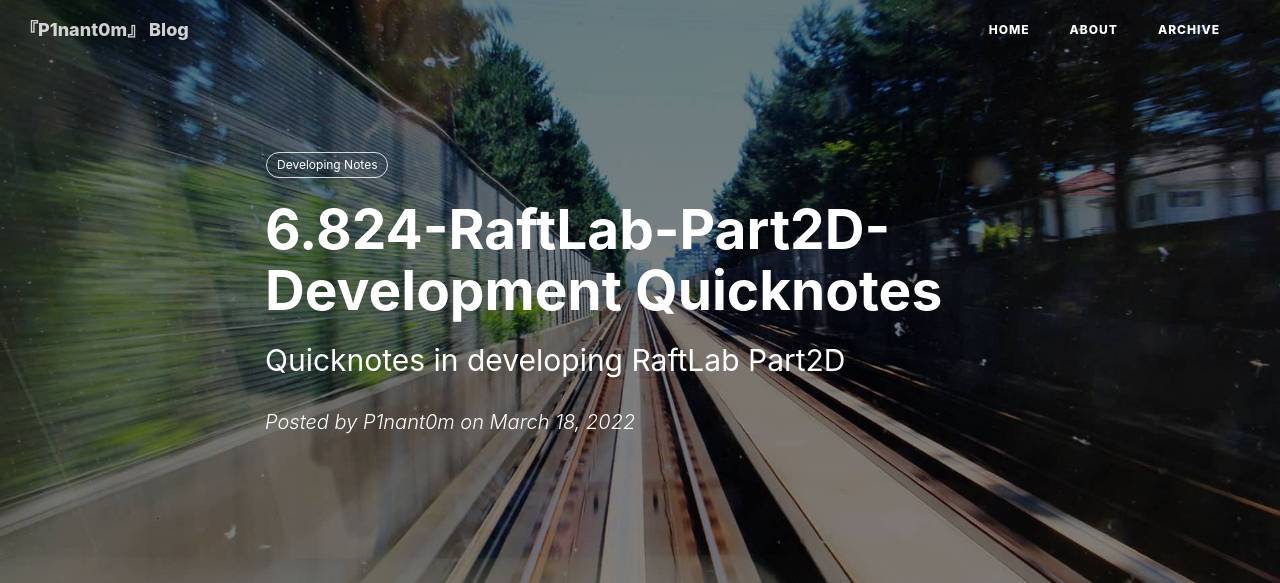
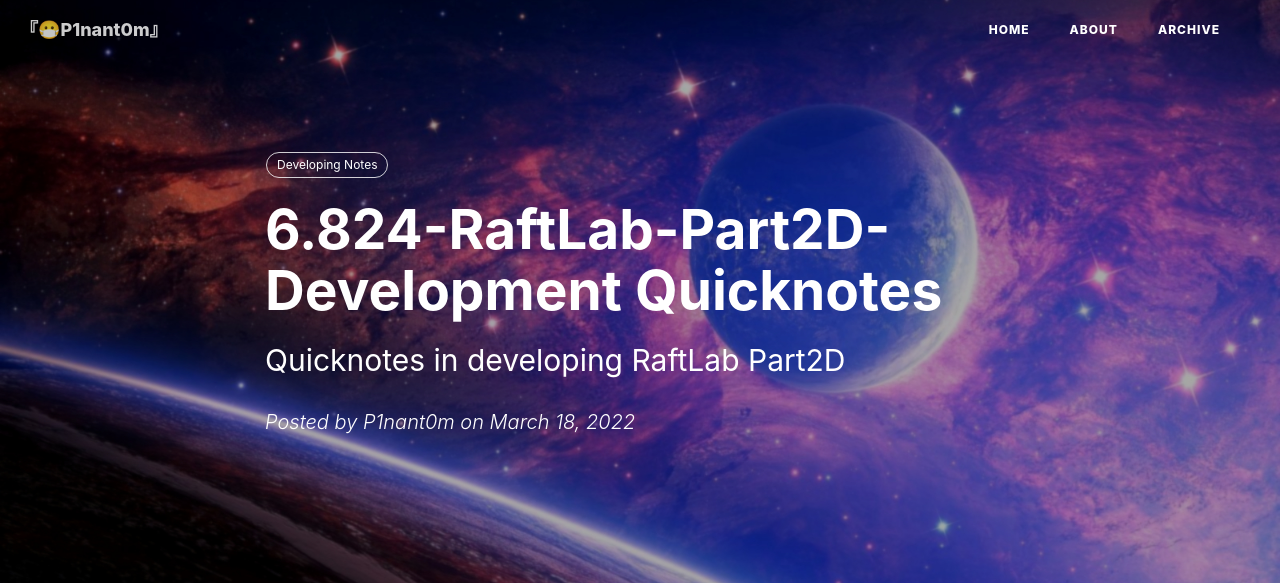
Before and after one commit to wgblikeW/P1nant0m, a Jekyll site: the page built from _posts/developing-notes/2022-03-18-Raft-Part2D.md, in a window 1280 px wide. Shown: the top 583 px of the page. Built offline with Jekyll 4.4.1, drawn with Linux system fonts in a browser that asks for light colours; some web fonts are replaced; comment, search, counter and statistics services are not loaded; some of the changed text lies outside the part shown; grey boxes are pictures that could not be loaded.

Commit message:
modify: bg image

```diff
--- a/_config.yml
+++ b/_config.yml
@@ -1,5 +1,5 @@
 # Site settings
-title: 『P1nant0m』 Blog
+title: 『😷P1nant0m』
 SEOTitle: P1nant0m Blog
 header-img: img/home-bg.jpg
 email: wgblike@gmail.com
--- a/_posts/developing-notes/2022-03-18-Raft-Part2D.md
+++ b/_posts/developing-notes/2022-03-18-Raft-Part2D.md
@@ -4,7 +4,7 @@ title:      "6.824-RaftLab-Part2D-Development Quicknotes"
 subtitle:   "Quicknotes in developing RaftLab Part2D"
 date:       2022-03-18 09:00:00
 author:     "P1nant0m"
-header-img: "img/post-bg-2015.jpg"
+header-img: "img/in-post/bg3.jpg"
 tags:
     - Developing Notes
 ---
```
Also changed, not shown: _posts/toys/2022-03-16-InfoSec-2.md (+1 -1 lines), img/home-bg.jpg, img/home-bg.old.jpg (added), img/in-post/bg2.jpg (added), img/in-post/bg3.jpg (added).
